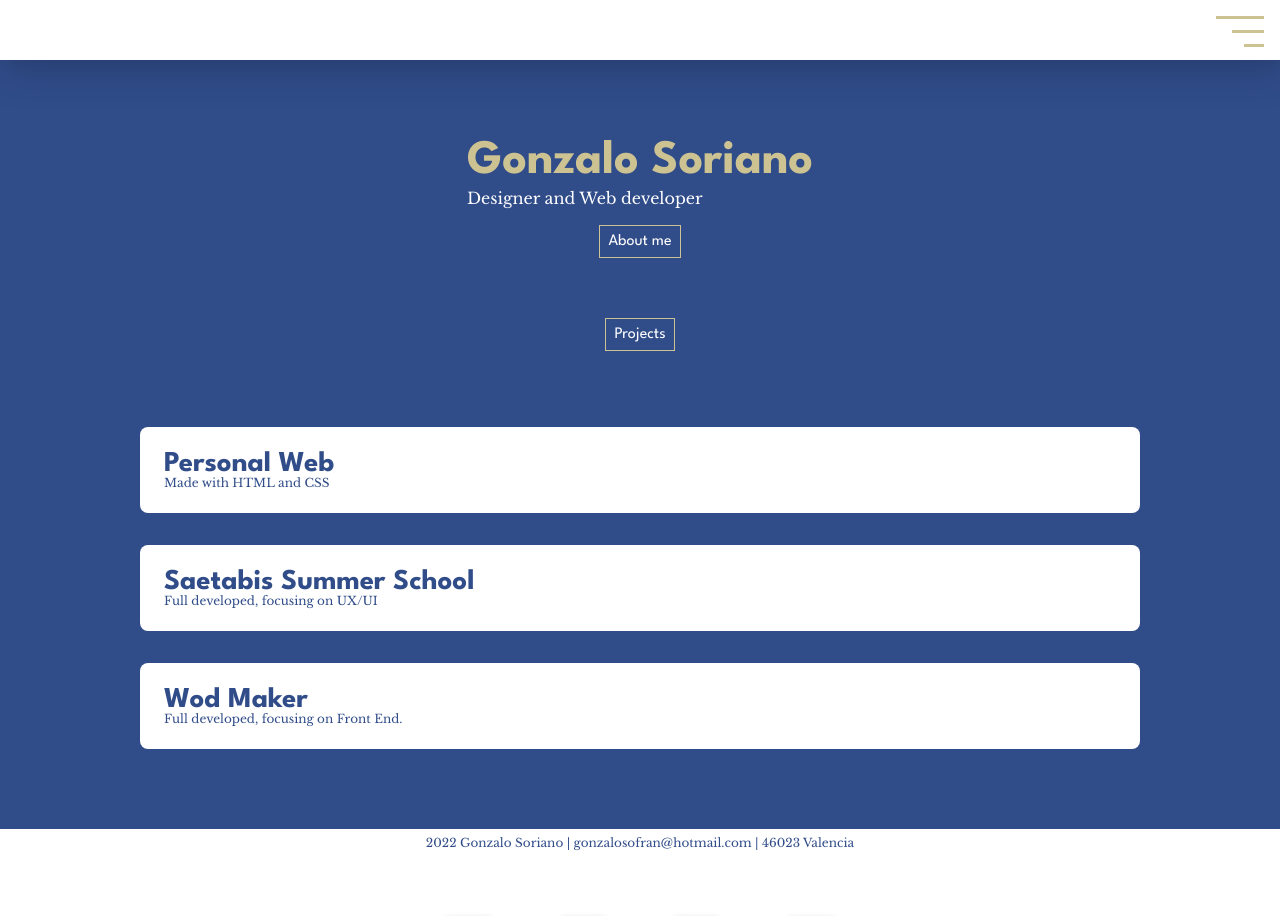
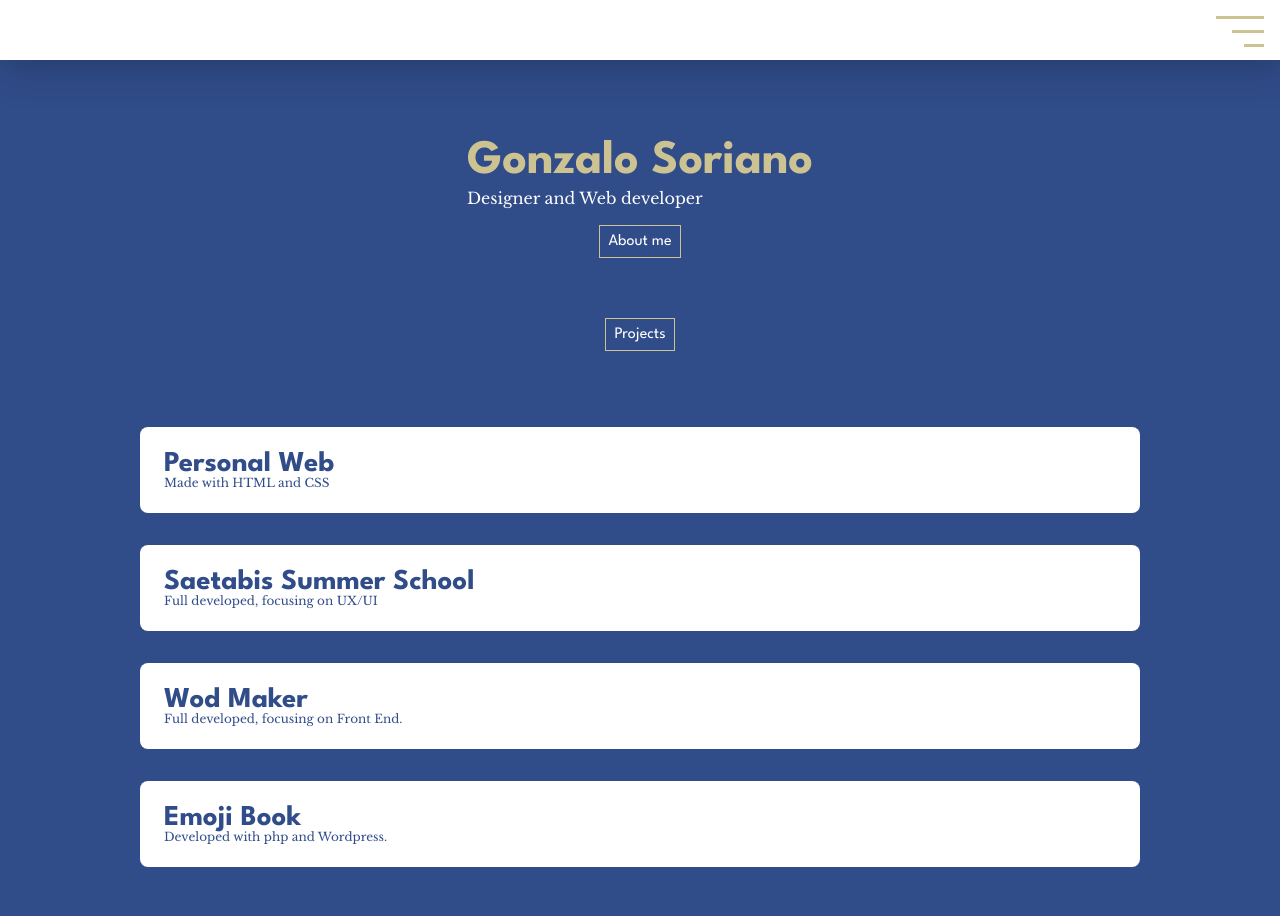
Before and after one commit to ggonzaloo10/project-3, a React (Create React App) app: page / in a window 1280 px wide. Shown: the top 916 px of the page. Built offline with nearby package versions, Linux system fonts and the light colour scheme.

Commit message:
emoji-book added to projects

```diff
--- a/src/projects.js
+++ b/src/projects.js
@@ -29,6 +29,16 @@ let projects = [
         introduction: "Lorem ipsum dolor sit amet consectetur adipiscing elit venenatis, lacinia nascetur velit ultrices nec diam tempus consequat magnis, lectus etiam dictumst vestibulum torquent hac lobortis. Suspendisse lobortis dictumst nisi tincidunt inceptos, turpis tellus blandit interdum sollicitudin, pellentesque ut himenaeos natoque. Conubia velit porttitor diam vitae interdum facilisi, quam ut habitant at cum turpis, hac sem facilisis nibh rhoncus.",
         analysis: "Lorem ipsum dolor sit amet consectetur adipiscing elit venenatis",
         finalresult: "Lorem ipsum dolor sit amet consectetur adipiscing elit venenatis"
+    },
+
+    {
+        id: "emoji-book",
+        title: "Emoji Book",
+        subtitle: "Developed with php and Wordpress.",
+        period: "2022",
+        introduction: "Lorem ipsum dolor sit amet consectetur adipiscing elit venenatis, lacinia nascetur velit ultrices nec diam tempus consequat magnis, lectus etiam dictumst vestibulum torquent hac lobortis. Suspendisse lobortis dictumst nisi tincidunt inceptos, turpis tellus blandit interdum sollicitudin, pellentesque ut himenaeos natoque. Conubia velit porttitor diam vitae interdum facilisi, quam ut habitant at cum turpis, hac sem facilisis nibh rhoncus.",
+        analysis: "Lorem ipsum dolor sit amet consectetur adipiscing elit venenatis",
+        finalresult: "Lorem ipsum dolor sit amet consectetur adipiscing elit venenatis"
     }
 ]
 
```
